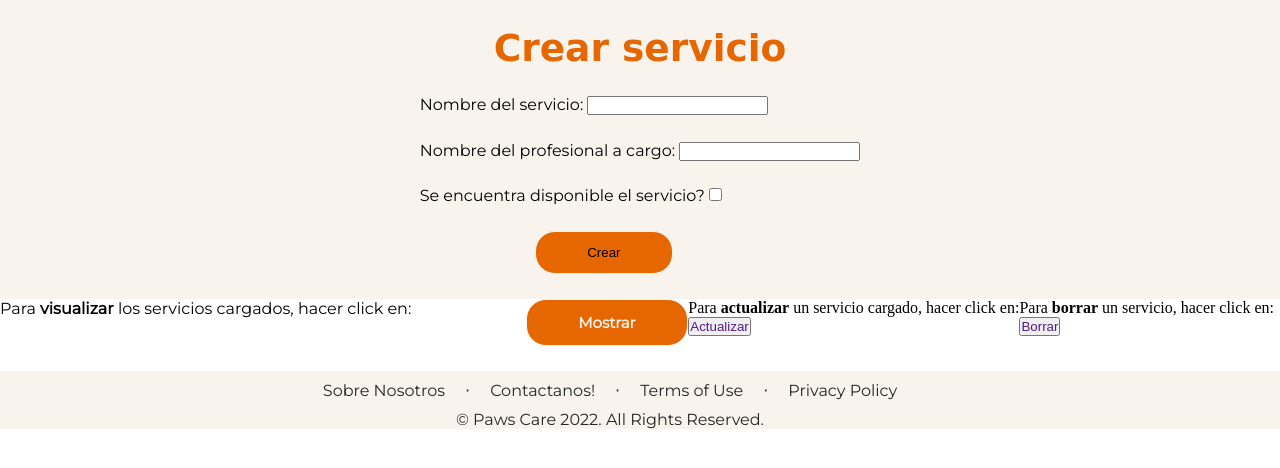
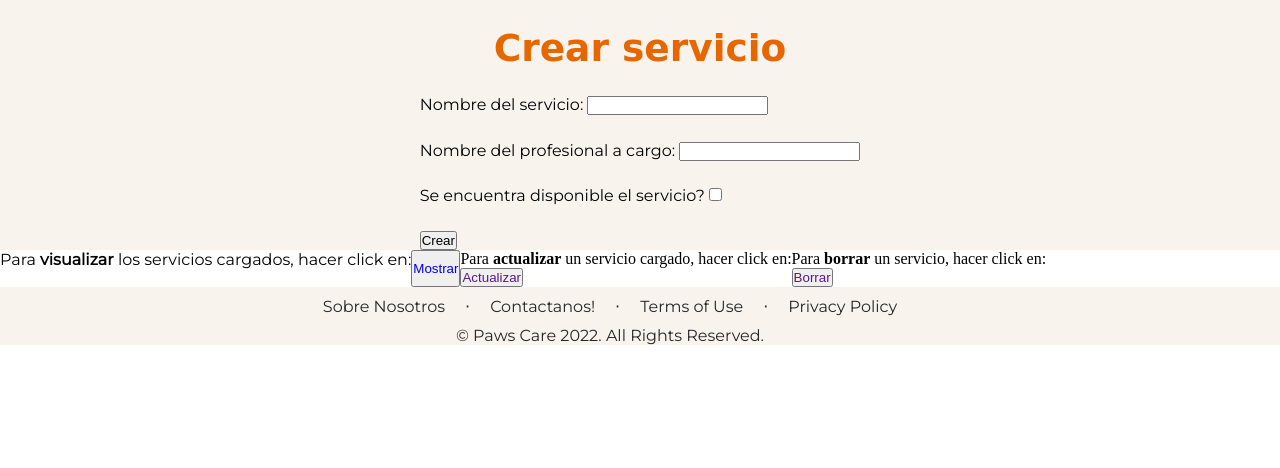
Before and after one commit to milagrosnu/ProyectoVet, a Django app: page /services/create-service in a window 1280 px wide. Shown: the part 56-524 px from the top of the page. Run offline with Django 4.2, Linux system fonts and the light colour scheme; some libraries are stand-ins or nearby versions; some web fonts are replaced.

Commit message:
opciones en template

```diff
--- a/AppVet/templates/AppVet/services_create.html
+++ b/AppVet/templates/AppVet/services_create.html
@@ -35,22 +35,22 @@
                         <input type="checkbox" name="service_available" required id="id_service_available">
                     </div>
                 </div>
-                <input type="submit" value="Crear" class="form-btn-dark" />
+                <input type="submit" value="Crear" class="btn-dark" />
             </form>
         </div>
     </main>
     <section class="section-flex">
         <div class="link-flex">
             <p>Para <b>visualizar</b> los servicios cargados, hacer click en: </p>
-            <button class="form-btn-dark"><a href="{% url 'GetServices' %}"> Mostrar</a></button>
+            <button class="btn-light"><a href="{% url 'GetServices' %}"> Mostrar</a></button>
         </div>
         <div>
             <p>Para <b>actualizar</b> un servicio cargado, hacer click en: </p>
-            <button><a href="">Actualizar</a></button>
+            <button class="btn-light"><a href="">Actualizar</a></button>
         </div>
         <div>
             <p>Para <b>borrar</b> un servicio, hacer click en:</p>
-            <button><a href="">Borrar</a></button>
+            <button class="btn-light"><a href="">Borrar</a></button>
         </div>
     </section>
     {% endblock %}
--- a/AppVet/templates/AppVet/services_show.html
+++ b/AppVet/templates/AppVet/services_show.html
@@ -47,9 +47,10 @@
     </main>
 
     <section class="section-flex">
+        {% if user.is_superuser %}
         <div class="link-flex">
             <p>Para <b>crear</b> un servicio, hacer click en: </p>
-            <button class="form-btn-dark"><a href="{% url 'CreateService' %}"> Crear</a></button>
+            <button class="btn-light"><a href="{% url 'CreateService' %}"> Crear</a></button>
         </div>
         <div>
             <p>Para <b>actualizar</b> un servicio cargado, hacer click en: </p>
@@ -59,6 +60,7 @@
             <p>Para <b>borrar</b> un servicio, hacer click en:</p>
             <button><a href="">Borrar</a></button>
         </div>
+        {% endif %}
     </section>
     {% endblock %}
 </body>
```
